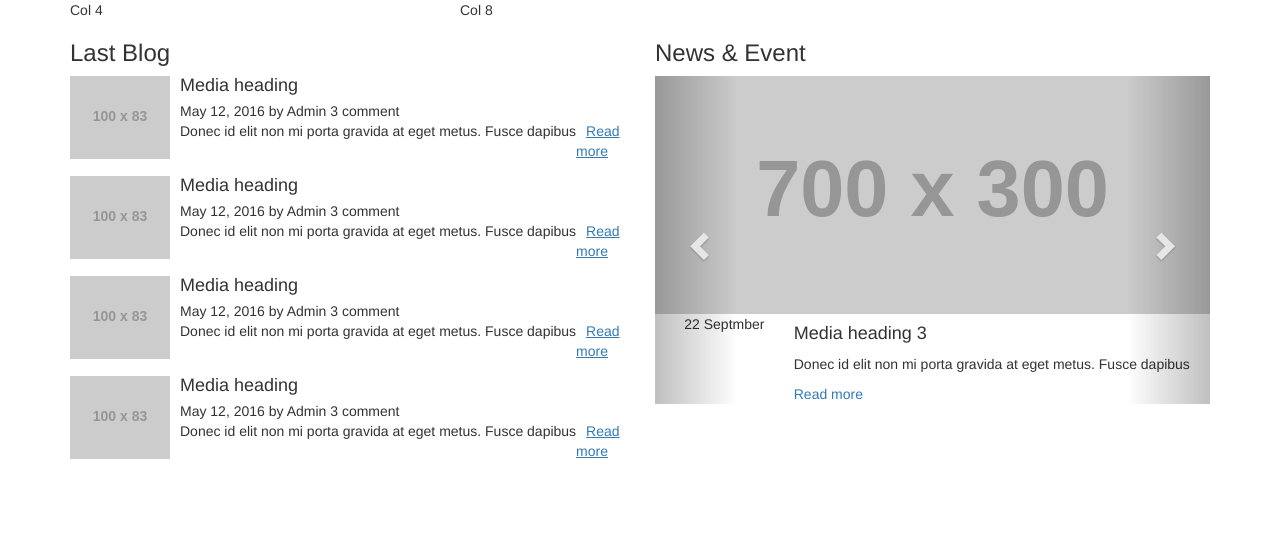
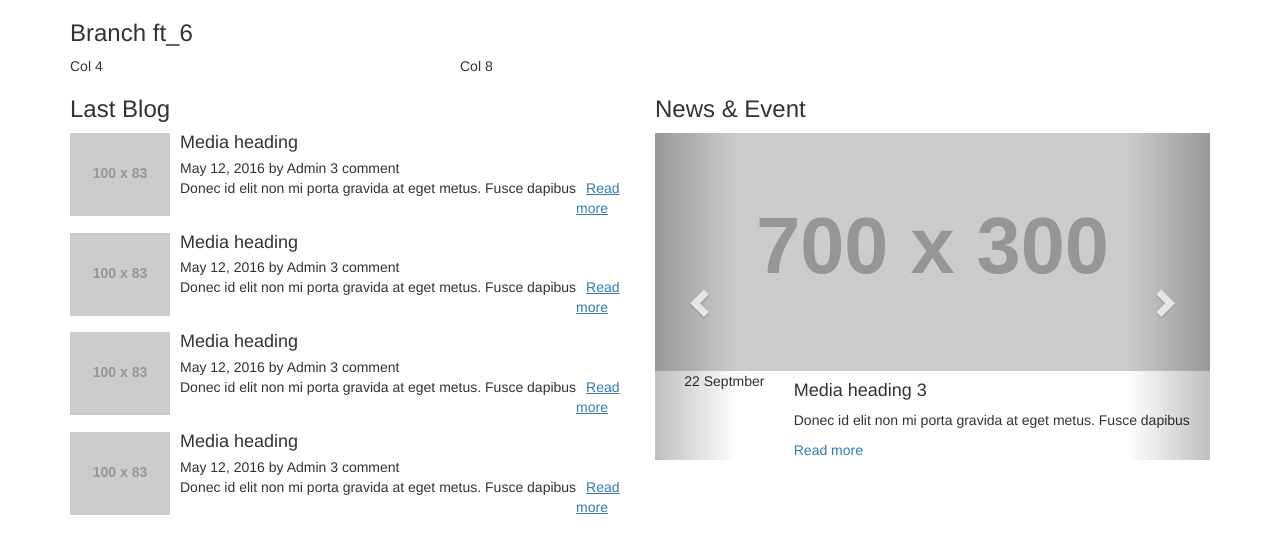
Before and after one commit to phungtutruc/Demo_1, a plain HTML site: page index.html in a window 1280 px wide. Drawn offline with nearby package versions, Linux system fonts and the light colour scheme; placeholder pictures from the web are drawn by us.

Commit message:
Update ft_5

```diff
--- a/index.html
+++ b/index.html
@@ -17,6 +17,7 @@
 </head>
 <body>
   <section class="container blog-and-event">
+    <div class="h3">Branch ft_6</div>
     <div class="row">
       <div class="col-md-4">Col 4</div>
       <div class="col-md-4">Col 8</div>
```
